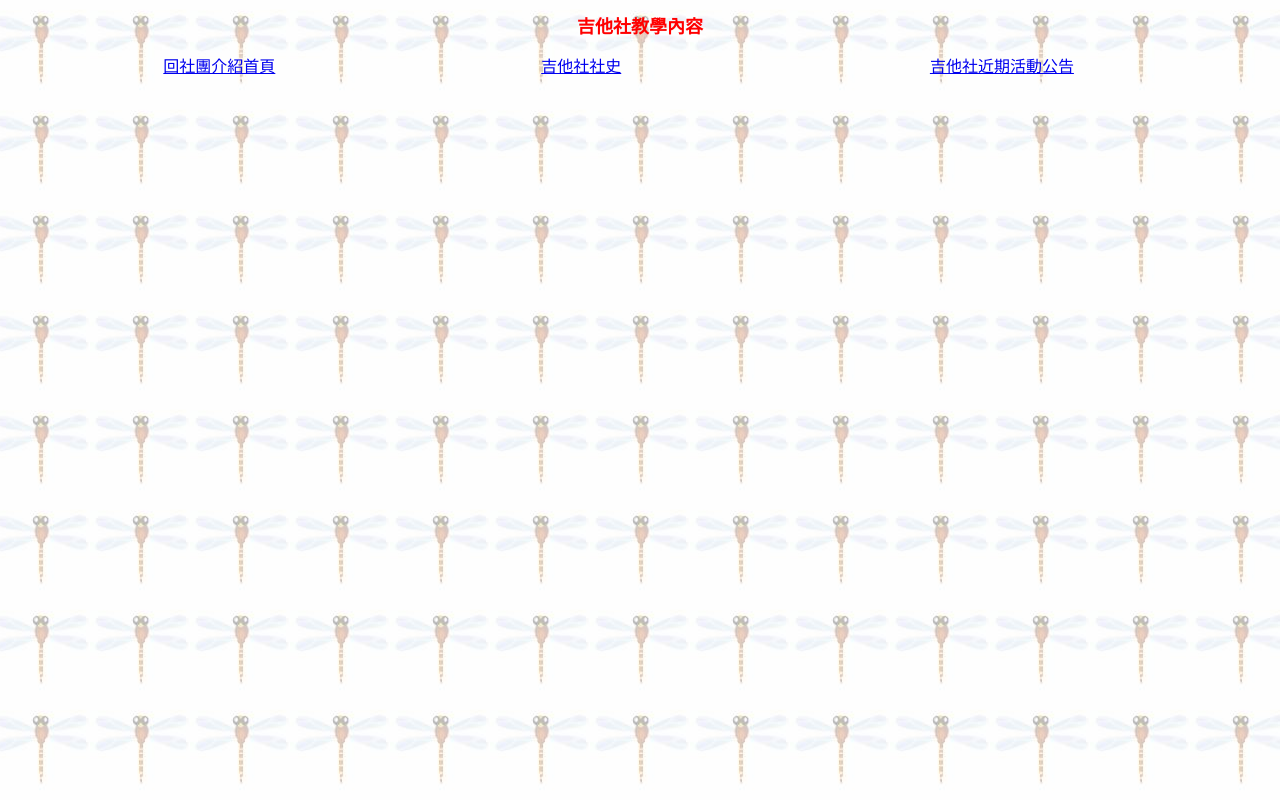
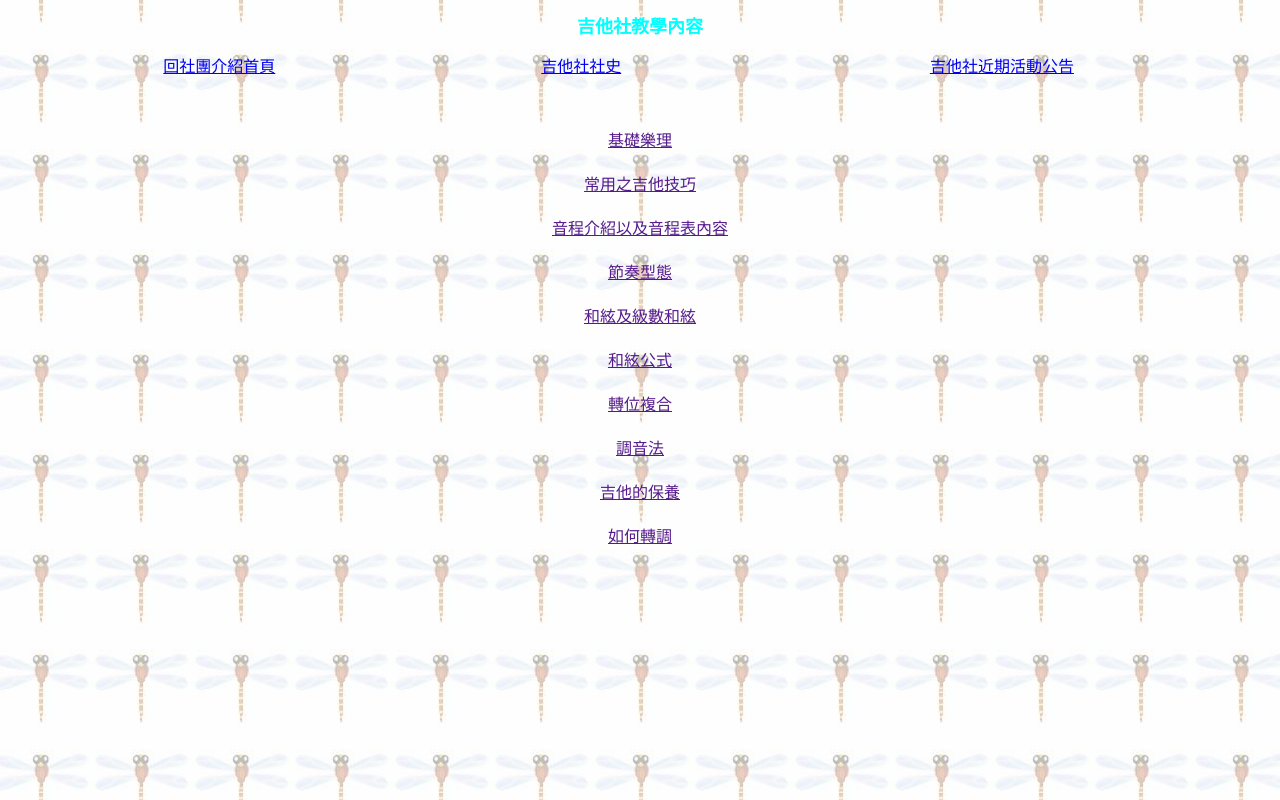
Before and after one commit to BobKuo/web12-1, a plain HTML site: page guitar_learning.html in a window 1280 px wide. Drawn offline with Linux system fonts and the light colour scheme.

Commit message:
完成吉他學習分頁

```diff
--- a/guitar_learning.html
+++ b/guitar_learning.html
@@ -13,7 +13,7 @@
         h1 {
             font-size: 18px;
             font-family: '標楷體';
-            color: #ff0000;
+            color: #00FFFF;
             text-align: center;
         }
 
@@ -24,6 +24,23 @@
         table td {
             text-align: center;
         }
+
+        #t1 {
+            margin: auto;
+            width: 400px;
+        }
+
+        #t1 a {
+            display: block;
+            /* width: 200px;
+            margin: auto; */
+            padding: 0.5rem;
+        }
+
+        #t1 a:hover {
+            color: #fff;
+            background: orange;
+        }
     </style>
 </head>
 
@@ -31,10 +48,45 @@
     <table>
         <h1>吉他社教學內容</h1>
         <tr>
-            <td><a href="./index.html" target="_top">回社團介紹首頁</a></td>
-            <td><a href="./guitar_history.html" target="iframe">吉他社社史</a></td>
-            <td><a href="./guitar_event.html" target="iframe">吉他社近期活動公告</a></td>
+            <td style="width: 1;"><a href="./index.html" target="_top">回社團介紹首頁</a></td>
+            <td style="width: 1;"><a href="./guitar_history.html" target="iframe">吉他社社史</a></td>
+            <td style="width: 1;"><a href="./guitar_event.html" target="iframe">吉他社近期活動公告</a></td>
     </table>
+
+    <br><br>
+    <table id="t1">
+        <tr>
+            <td><a href="">基礎樂理</a></td>
+        </tr>
+        <tr>
+            <td><a href="">常用之吉他技巧</a></td>
+        </tr>
+        <tr>
+            <td><a href="">音程介紹以及音程表內容</a></td>
+        </tr>
+        <tr>
+            <td><a href="">節奏型態</a></td>
+        </tr>
+        <tr>
+            <td><a href="">和絃及級數和絃</a></td>
+        </tr>
+        <tr>
+            <td><a href="">和絃公式</a></td>
+        </tr>
+        <tr>
+            <td><a href="">轉位複合</a></td>
+        </tr>
+        <tr>
+            <td><a href="">調音法</a></td>
+        </tr>
+        <tr>
+            <td><a href="">吉他的保養</a></td>
+        </tr>
+        <tr>
+            <td><a href="">如何轉調</a></td>
+        </tr>
+    </table>
+
 </body>
 
 </html>
```
